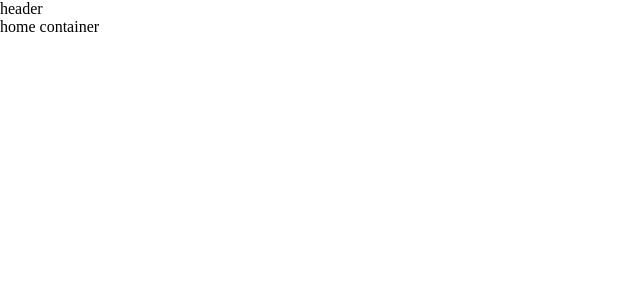
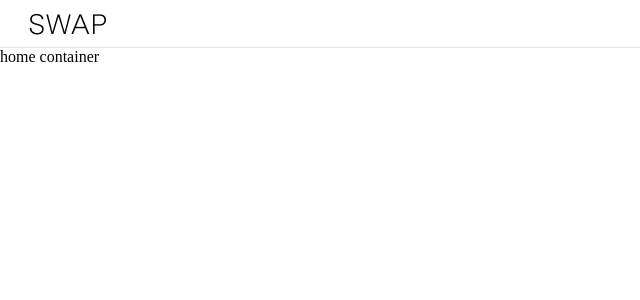
Before and after one commit to AnnaTselina/booking-app, a React (Create React App) app in the folder client/: page / in a window 1280 px wide. Shown: the top 300 px of the page, without its empty margins (0-640 px from the left). Built offline with nearby package versions, Linux system fonts and the light colour scheme.

Commit message:
feat: add header

```diff
--- a/client/src/App.tsx
+++ b/client/src/App.tsx
@@ -1,11 +1,12 @@
 import { BrowserRouter, Routes, Route } from "react-router-dom";
 import routes from "./utils/routes";
 import "./styles/main.scss";
+import Header from "./components/header";
 
 const App = () => (
   <div className="App">
-    <header className="App-header">header</header>
     <BrowserRouter>
+      <Header />
       <Routes>
         <Route path={routes.HOME} element={<div>home container</div>} />
       </Routes>
--- /dev/null
+++ b/client/src/components/header/index.tsx
@@ -0,0 +1,13 @@
+import { NavLink } from "react-router-dom";
+import routes from "../../utils/routes";
+import "./styles.scss";
+
+const Header = () => (
+  <header>
+    <NavLink to={routes.HOME} className="logo-link">
+      <h1 className="logo">Swap</h1>
+    </NavLink>
+  </header>
+);
+
+export default Header;
--- /dev/null
+++ b/client/src/components/header/styles.scss
@@ -0,0 +1,27 @@
+@import "../../styles/vars.scss";
+
+.logo {
+  display: inline-block;
+  font-family: $font2;
+  text-transform: uppercase;
+  font-size: 28px;
+  line-height: 28px;
+
+  &-link {
+    color: black;
+  }
+}
+
+header {
+  position: sticky;
+  width: 100%;
+  z-index: 2;
+  display: flex;
+  align-items: center;
+  justify-content: space-between;
+  box-sizing: border-box;
+  height: 6vh;
+  padding: 9px 28px;
+  background-color: $colorMin;
+  border-bottom: 1px solid $colorGrey;
+}
```
